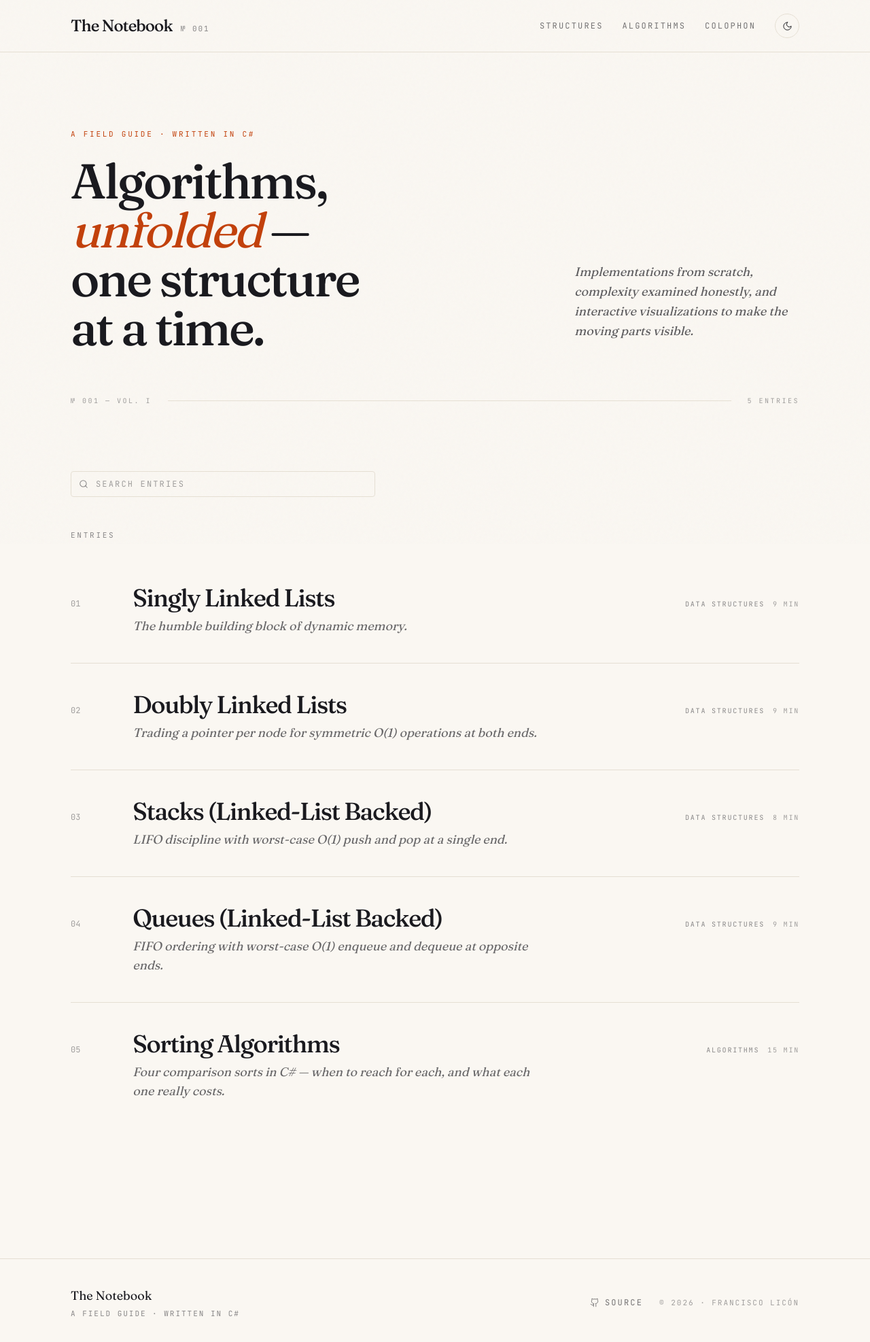
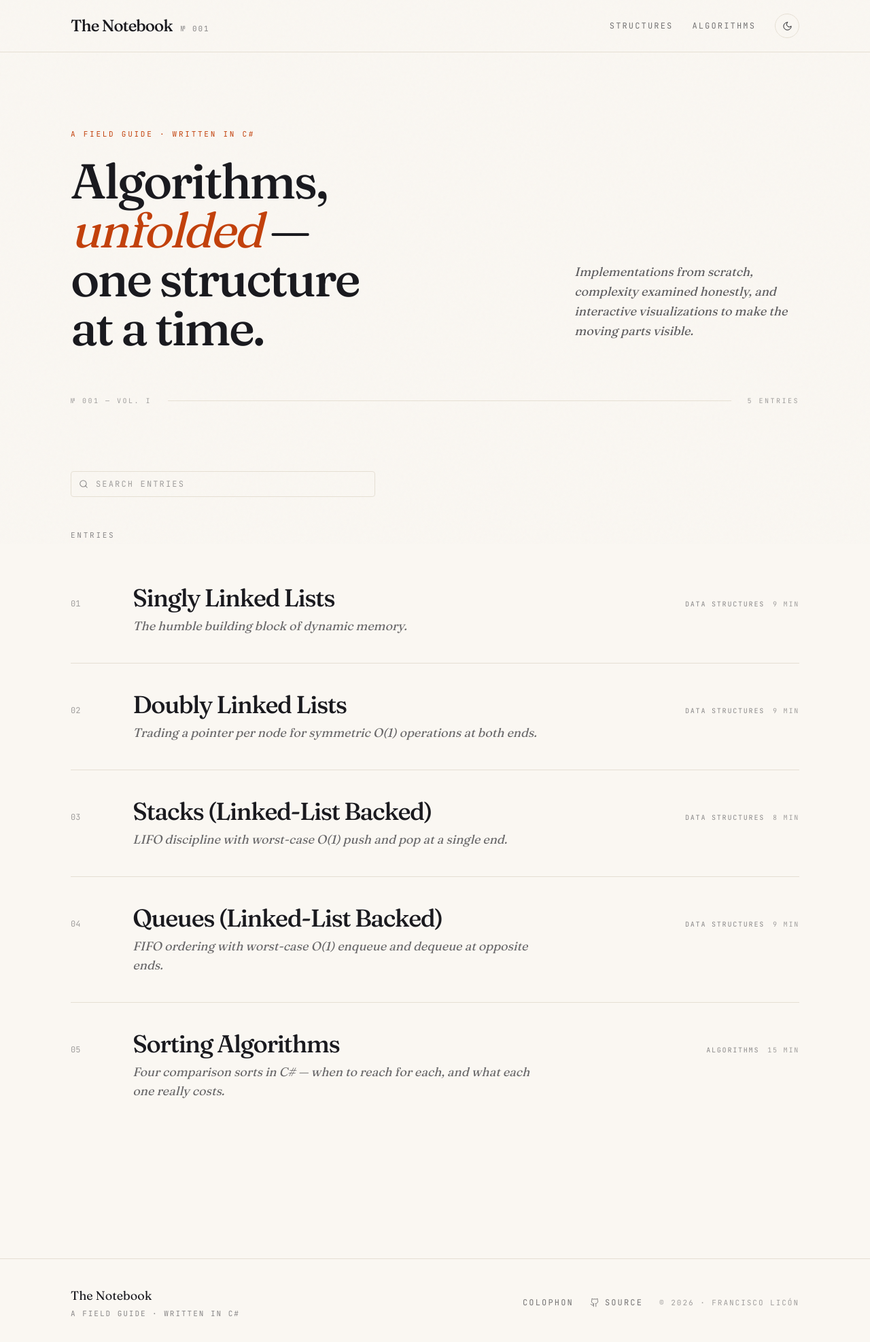
Before and after one commit to franklicon/algorithms-data-structures-blog, a React (Vite) app: page / in a window 1280 px wide. Shown: the top 1974 px of the page at 68% size. Built offline with nearby package versions, Linux system fonts and the light colour scheme.

Commit message:
Add Colophon link to Footer and remove from Navbar

```diff
--- a/src/components/layout/Footer.tsx
+++ b/src/components/layout/Footer.tsx
@@ -1,3 +1,4 @@
+import { Link } from 'react-router-dom';
 import { Github } from 'lucide-react';
 
 export default function Footer() {
@@ -11,7 +12,13 @@ export default function Footer() {
           </p>
         </div>
 
-        <div className="flex items-center gap-6">
+        <div className="flex flex-wrap items-center gap-x-6 gap-y-2">
+          <Link
+            to="/about"
+            className="font-mono text-xs uppercase tracking-[0.18em] text-ink/60 hover:text-ember dark:text-paper/60 dark:hover:text-ember transition-colors"
+          >
+            Colophon
+          </Link>
           <a
             href="https://github.com/franklicon/algorithms-data-structures"
             target="_blank"
--- a/src/components/layout/Navbar.tsx
+++ b/src/components/layout/Navbar.tsx
@@ -39,18 +39,6 @@ export default function Navbar() {
           >
             Algorithms
           </NavLink>
-          <NavLink
-            to="/about"
-            className={({ isActive }) =>
-              `hidden sm:inline font-mono text-xs uppercase tracking-[0.18em] transition-colors ${
-                isActive
-                  ? 'text-ember'
-                  : 'text-ink/60 hover:text-ink dark:text-paper/60 dark:hover:text-paper'
-              }`
-            }
-          >
-            Colophon
-          </NavLink>
           <ThemeToggle />
         </nav>
       </div>
```
